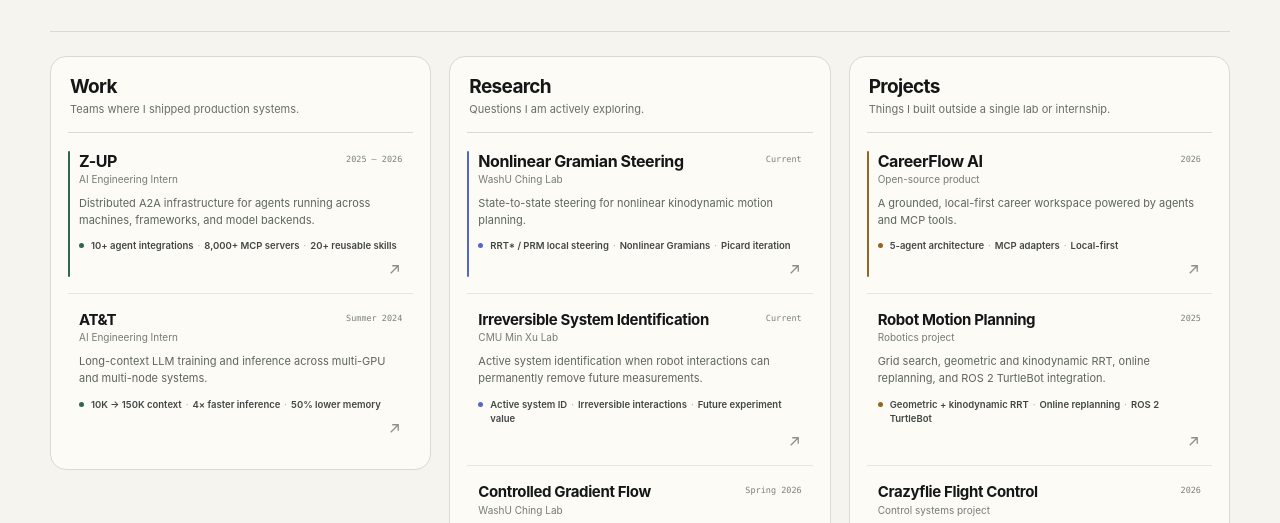
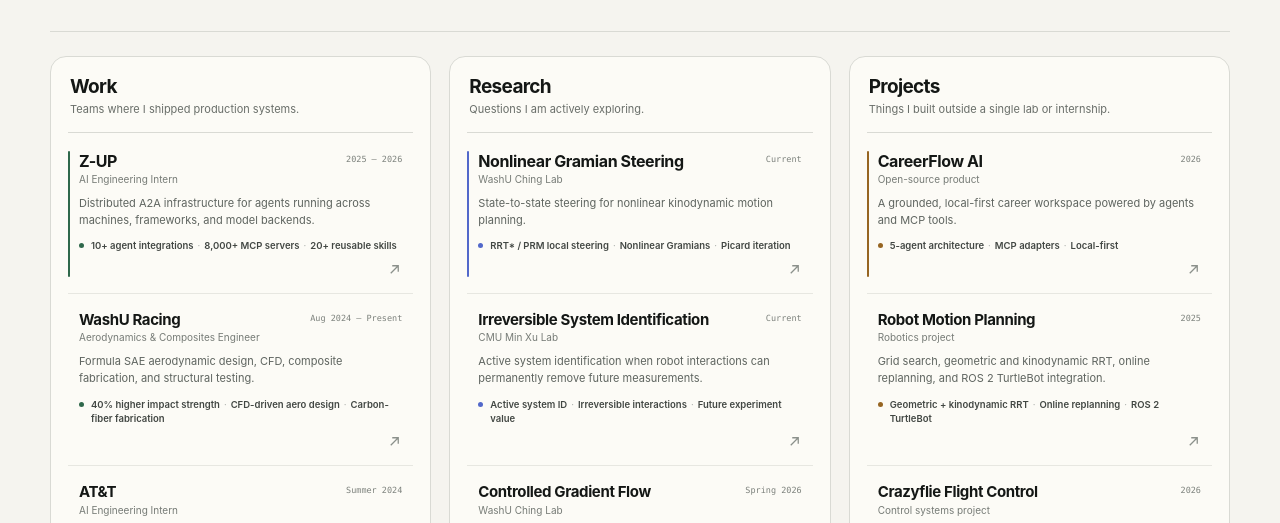
Before and after one commit to TobySun058/TobySun058, a plain HTML site: page website/index.html in a window 1280 px wide. Shown: the part 272-795 px from the top of the page. Drawn offline with Linux system fonts and the light colour scheme.

Commit message:
Add WashU Racing experience to portfolio

```diff
--- a/website/index.html
+++ b/website/index.html
@@ -453,6 +453,28 @@
           }
         },
         {
+          id: "washu-racing",
+          title: "WashU Racing",
+          role: "Aerodynamics & Composites Engineer",
+          meta: "Aug 2024 — Present",
+          summary: "Formula SAE aerodynamic design, CFD, composite fabrication, and structural testing.",
+          highlights: ["40% higher impact strength", "CFD-driven aero design", "Carbon-fiber fabrication"],
+          tags: ["CFD", "Composites", "Mechanical Design", "Formula SAE"],
+          detail: {
+            overview: "I work on WashU Racing's Formula SAE car, combining aerodynamic analysis, mechanical design, fabrication, and testing to turn simulation-driven ideas into race-ready components.",
+            built: [
+              "Designed and implemented a tension-wire system for the rear wing and redesigned the front-wing mounting structure.",
+              "Performed CFD analysis on rear-wing endplate geometries to study the downforce-to-drag trade-off and guide design decisions.",
+              "Fabricated carbon-fiber composite components including the undertray, rear wing, front wing, and nosecone using layup and vacuum processes."
+            ],
+            impact: [
+              "Improved aerodynamic stability under dynamic loads and increased impact strength by 40% through the mounting redesign.",
+              "Connected simulation, fabrication, and physical testing instead of treating them as separate stages of the engineering process."
+            ],
+            stack: ["CFD", "Composite Manufacturing", "Mechanical Design", "Carbon Fiber", "Formula SAE"]
+          }
+        },
+        {
           id: "att",
           title: "AT&T",
           role: "AI Engineering Intern",
```
